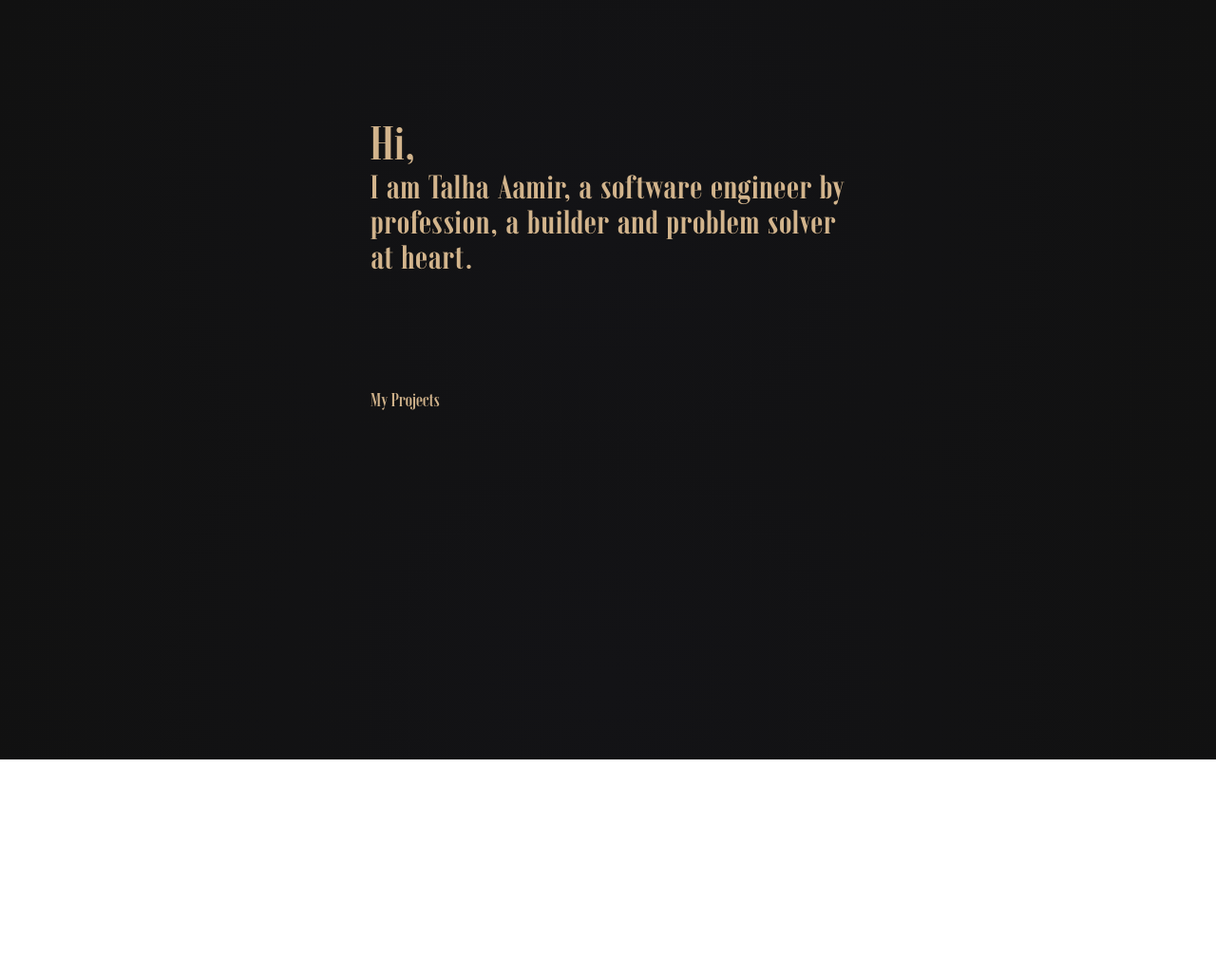
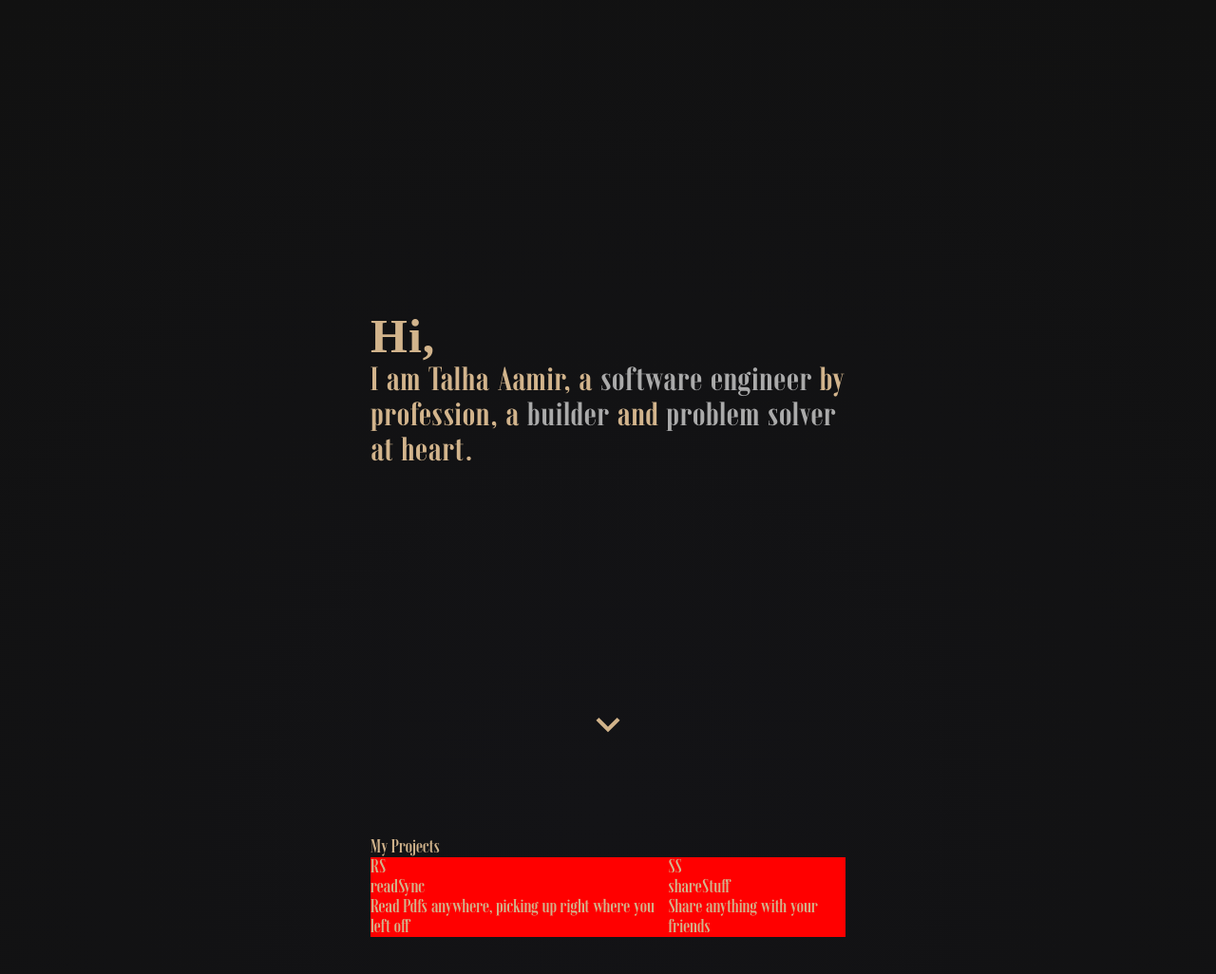
Before and after one commit to sarcXD/sarcXD.github.io, a plain HTML site: page index.html in a window 1280 px wide. Shown: the whole page at 95% size. Before the commit the page ends 800 px from the top, so only its background shows below. Drawn offline with Linux system fonts and the light colour scheme.

Commit message:
Setting landing section with animation. Moved on to projects section

```diff
--- a/index.html
+++ b/index.html
@@ -4,19 +4,39 @@
 <HEAD>
     <TITLE>Talha Aamir Portfolio</TITLE>
     <link rel="stylesheet" href="styles.css">
+    <link href="https://fonts.googleapis.com/icon?family=Material+Icons"
+      rel="stylesheet">
 </HEAD>
 
 <BODY>
     <div class="intro-ctn">
-        <div class="intro-txt-large"><b>Hi,</b></div>
-        <div class="intro-txt">
-            I am Talha Aamir, a software engineer by profession, a builder and problem solver at heart.
+        <div class="col-ctn">
+            <div class="intro-txt-large"><b>Hi,</b></div>
+            <div class="intro-txt">
+                I am Talha Aamir, a <a class="txt-hlt">software engineer</a> by profession,
+                a <a class="txt-hlt">builder</a> and <a class="txt-hlt">problem solver</a> at heart.
+            </div>
         </div>
     </div>
-    <div class="projects-ctn">
+    <a href="#projects"><img src="assets/icons/expand_more.svg" class="icon-cls"></a>
+    <div id="projects" class="projects-ctn">
         <div class="projects-hdr">My Projects</div>
         <ul class="projects-list">
+            <li class="proj">
+                <div class="proj-logo">RS</div>
+                <ul class="proj-ctn">
+                    <li class="proj-title">readSync</li>
+                    <li class="proj-desc">Read Pdfs anywhere, picking up right where you left off</li>
+                </ul>
 
+            </li>
+            <li class="proj">
+                <div class="proj-logo">SS</div>
+                <ul class="proj-ctn">
+                    <li class="proj-title">shareStuff</li>
+                    <li class="proj-desc">Share anything with your friends</li>
+                </ul>
+            </li>
         </ul>
     </div>
 </BODY>
--- a/styles.css
+++ b/styles.css
@@ -1,10 +1,31 @@
+html {
+  scroll-behavior: smooth;
+}
+
 body {
-    background: rgb(19,19,22);
-    background: radial-gradient(circle, rgba(19,19,22,1) 0%, rgba(17,17,17,1) 100%);
+  background: rgb(19, 19, 22);
+  background: radial-gradient(
+    circle,
+    rgba(19, 19, 22, 1) 0%,
+    rgba(17, 17, 17, 1) 100%
+  );
   display: flex;
   flex-direction: column;
   align-items: center;
   justify-content: center;
+  height: 100%;
+  scroll-behavior: smooth;
+}
+
+/* Hide scrollbar for Chrome, Safari and Opera */
+body::-webkit-scrollbar {
+  display: none;
+}
+
+/* Hide scrollbar for IE, Edge and Firefox */
+body {
+  -ms-overflow-style: none; /* IE and Edge */
+  scrollbar-width: none; /* Firefox */
 }
 
 @font-face {
@@ -18,31 +39,43 @@ body {
 }
 
 .intro-ctn {
-    /* background: #fbf7f5; */
   width: 500px;
-    /*height: 200px; */
-    margin: 100px 0;
-    padding: 20px;
   border-radius: 10px;
+  display: flex;
+  flex-direction: row;
+  align-items: center;
+  height: 100vh;
+}
+
+.col-ctn {
+  display: flex;
+  flex-direction: column;
 }
 
 .intro-txt {
   font-family: emberly;
   font-size: 35px;
-    color: tan;
+  color: #d2b48c;
   letter-spacing: 1px;
-    animation: myAnim 1s ease-out 0s 1 normal forwards;
+  animation: textJumble 1.5s ease-in 0s 1 normal forwards;
+  overflow-x: hidden;
+  overflow-y: hidden;
 }
 
-@keyframes myAnim {
+.txt-hlt {
+  color: #aaaaaa;
+}
+
+@keyframes textJumble {
   0% {
-      opacity: 0;
-      transform: translateX(-50px);
+    width: 0;
+    height: 109px;
   }
 
   100% {
-      opacity: 1;
-      transform: translateX(0);
+    width: 100%;
+    height: 109px;
+    white-space: normal;
   }
 }
 
@@ -50,7 +83,19 @@ body {
   font-size: 50px;
   color: tan;
   letter-spacing: 1px;
-    font-family: emberly;
+}
+
+.icon-cls {
+  position: relative;
+  bottom: 70px;
+  height: 50px;
+  filter: invert(86%) sepia(24%) saturate(566%) hue-rotate(337deg)
+    brightness(84%) contrast(94%);
+}
+
+.icon-cls:hover {
+  filter: invert(67%) sepia(28%) saturate(11%) hue-rotate(315deg)
+    brightness(96%) contrast(92%);
 }
 
 .projects-ctn {
@@ -61,4 +106,52 @@ body {
   color: tan;
   font-family: emberly-text;
   font-size: 20px;
+  height: 100vh;
+  padding: 20px 0;
 }
+
+ul {
+  list-style: none;
+  margin: 0;
+  padding: 0;
+  display: flex;
+  flex-direction: row;
+}
+
+li {
+  display: flex;
+  flex-direction: column;
+}
+
+.proj {
+  position: relative;
+  z-index: 10;
+  background-color: red;
+}
+
+.proj-ctn {
+  display: flex;
+  flex-direction: column;
+  /* display: none; */
+}
+
+/* .proj:hover .proj-logo {
+  display: none;
+}
+
+.proj:hover .proj-ctn {
+  display: flex;
+  animation: textFade 1s ease 0s 1 normal forwards;
+} */
+
+@keyframes textFade {
+  0% {
+    opacity: 0;
+    transform: translateY(20px);
+  }
+
+  100% {
+    opacity: 1;
+    transform: translateY(0);
+  }
+}
```
Also changed, not shown: assets/icons/expand_more.svg (added). Lines whose indentation alone changed are shown as unchanged.
